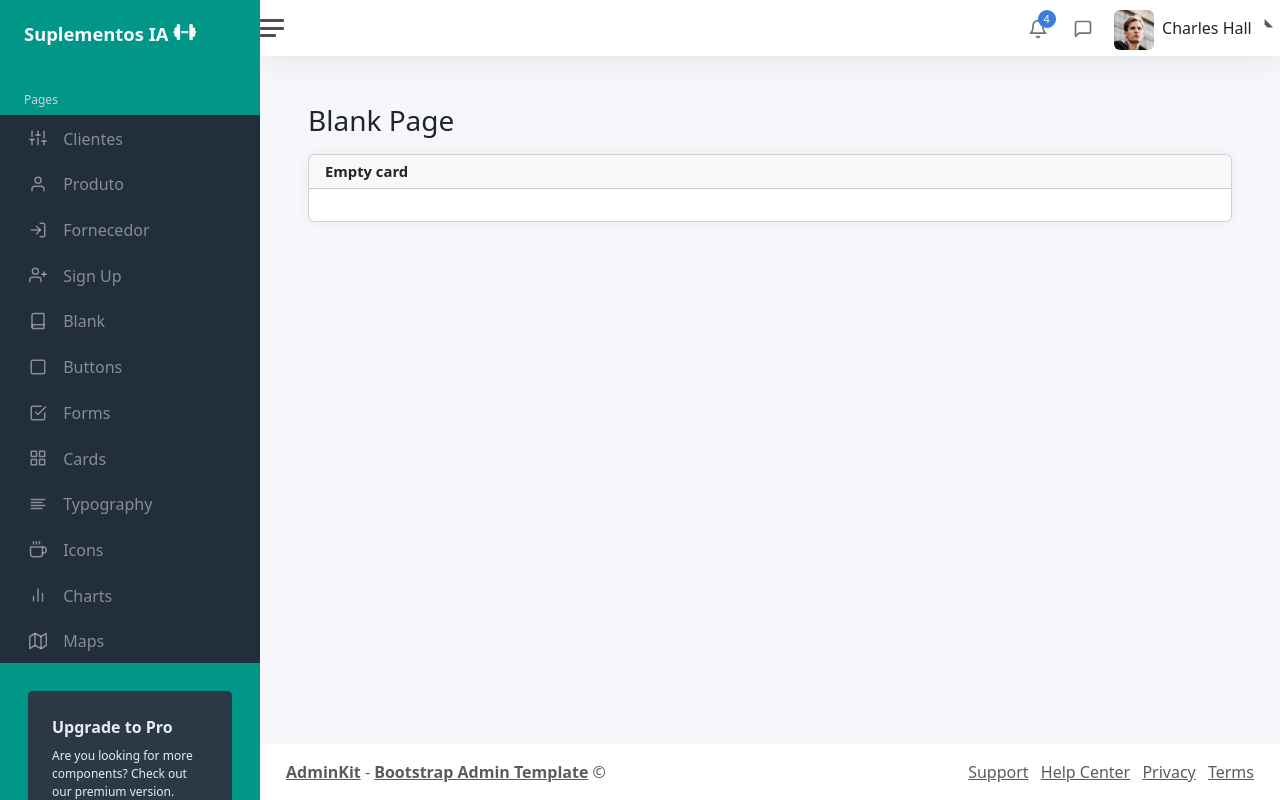
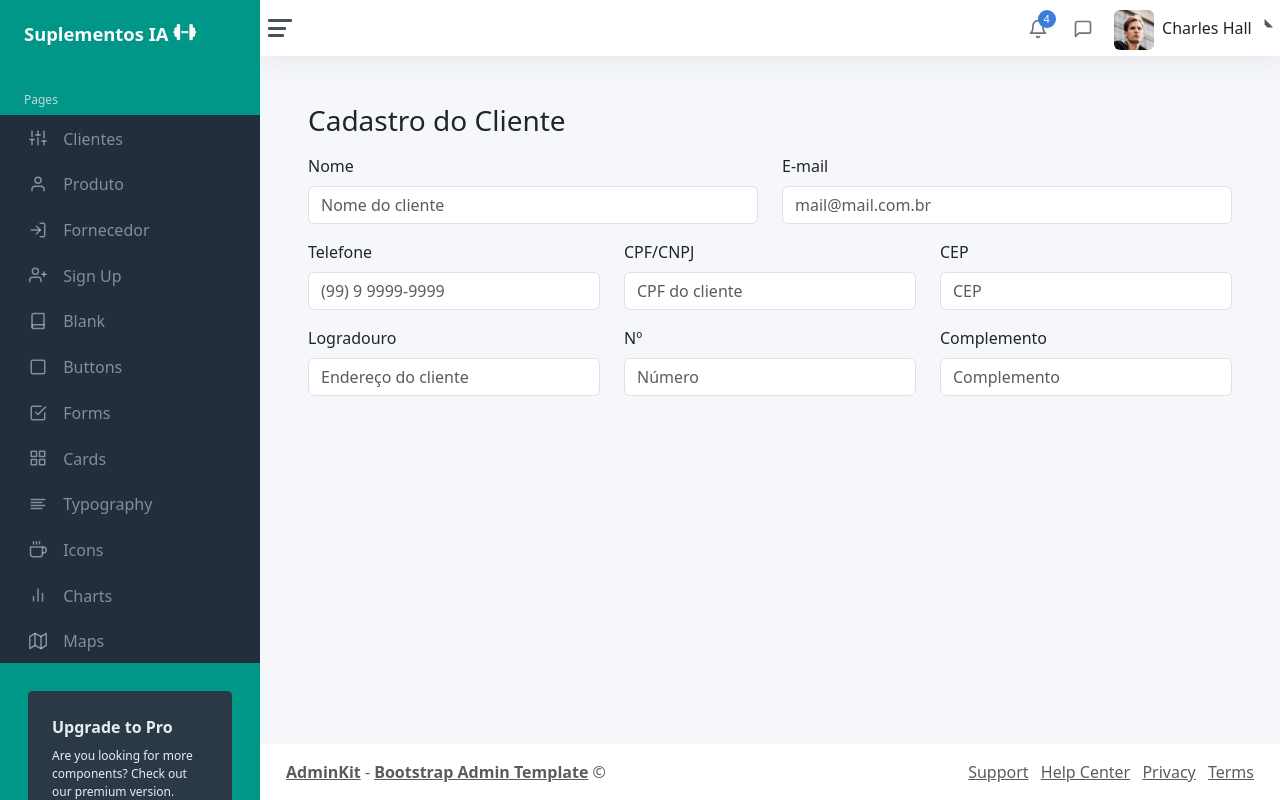
Before and after one commit to pablohenriquealves/dashboard-suplementos-ia, a PHP site: page /formcliente.php in a window 1280 px wide. Run offline with PHP 8.4, Linux system fonts and the light colour scheme.

Commit message:
config do formcliente

```diff
--- a/static/formcliente.php
+++ b/static/formcliente.php
@@ -2,34 +2,111 @@
 <html lang="pt-br">
 
 <head>
-<?php include 'header.php'?>
+	<?php include 'header.php' ?>
 </head>
 
 <body>
 	<div class="wrapper">
-		<?php include 'menu.php'?>
+		<?php include 'menu.php' ?>
 
 		<div class="main">
-			<?php include 'topo.php'?>
+			<?php include 'topo.php' ?>
 
 			<main class="content">
+				<form action="cadastrocliente.php" method="post">
 					<div class="container-fluid p-0">
 
-					<h1 class="h3 mb-3">Blank Page</h1>
+						<h1 class="h3 mb-3">Cadastro do Cliente</h1>
 
 						<div class="row">
-						<div class="col-12">
-							<div class="card">
-								<div class="card-header">
-									<h5 class="card-title mb-0">Empty card</h5>
+							<div class="mb-3 col-6">
+								<label for="nome" class="form-label">Nome</label>
+								<input
+								type="text"
+								class="form-control"
+								name="nome"
+								id="nome"
+								placeholder="Nome do cliente">
 							</div>
-								<div class="card-body">
+
+							<div class="mb-3 col-6">
+								<label for="email" class="form-label">E-mail</label>
+								<input
+								type="email"
+								class="form-control"
+								name="email"
+								id="email"
+								placeholder="mail@mail.com.br"/>
 							</div>
 						</div>
+						<div class="row">
+							<div class="mb-3 col-4">
+								<label for="telefone" class="form-label">Telefone</label>
+								<input
+								type="text"
+								class="form-control"
+								name="telefone"
+								id="telefone"
+								placeholder="(99) 9 9999-9999">
+							</div>
+
+							<div class="mb-3 col-4">
+								<label for="cpfcnpj" class="form-label">CPF/CNPJ</label>
+								<input
+								type="cpfcnpj"
+								class="form-control"
+								name="cpfcnpj"
+								id="cpfcnpj"
+								placeholder="CPF do cliente"/>
+							</div>
+
+							<div class="mb-3 col-4">
+								<label for="cep" class="form-label">CEP</label>
+								<input
+								type="cep"
+								class="form-control"
+								name="cep"
+								id="cep"
+								placeholder="CEP"/>
 							</div>
 						</div>
 
+						<div class="row">
+							<div class="mb-3 col-4">
+								<label for="logradouro" class="form-label">Logradouro</label>
+								<input
+								type="text"
+								class="form-control"
+								name="logradouro"
+								id="logradouro"
+								placeholder="Endereço do cliente">
 							</div>
+
+							<div class="mb-3 col-4">
+								<label for="numero" class="form-label">Nº</label>
+								<input
+								type="numero"
+								class="form-control"
+								name="numero"
+								id="numero"
+								placeholder="Número"/>
+							</div>
+
+							<div class="mb-3 col-4">
+								<label for="complemento" class="form-label">Complemento</label>
+								<input
+								type="complemento"
+								class="form-control"
+								name="complemento"
+								id="complemento"
+								placeholder="Complemento"/>
+							</div>
+						</div>
+
+
+
+					</div>
+				</form>
 			</main>
 
 			<footer class="footer">
@@ -37,7 +114,10 @@
 					<div class="row text-muted">
 						<div class="col-6 text-start">
 							<p class="mb-0">
-								<a class="text-muted" href="https://adminkit.io/" target="_blank"><strong>AdminKit</strong></a> - <a class="text-muted" href="https://adminkit.io/" target="_blank"><strong>Bootstrap Admin Template</strong></a>								&copy;
+								<a class="text-muted" href="https://adminkit.io/"
+									target="_blank"><strong>AdminKit</strong></a> - <a class="text-muted"
+									href="https://adminkit.io/" target="_blank"><strong>Bootstrap Admin
+										Template</strong></a> &copy;
 							</p>
 						</div>
 						<div class="col-6 text-end">
--- a/static/topo.php
+++ b/static/topo.php
@@ -1,6 +1,6 @@
 <nav class="navbar navbar-expand navbar-light navbar-bg">
 				<a class="sidebar-toggle js-sidebar-toggle">
-          <i class="hamburger align-self-center"></i>
+          <i class="hamburger align-self-center ms-2"></i>
         </a>
 
 				<div class="navbar-collapse collapse">
```
Also changed, not shown: static/formproduto.php (+2 -17 lines). Lines whose indentation alone changed are shown as unchanged.
